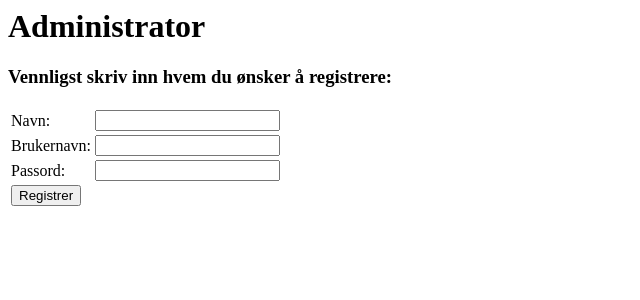
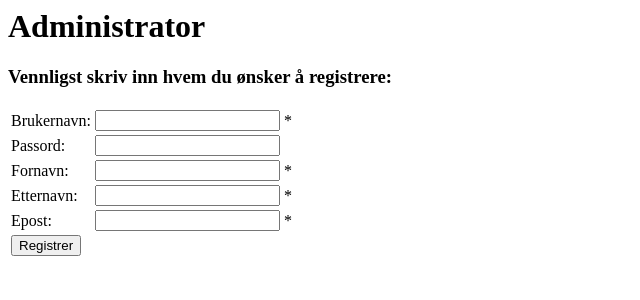
Before and after one commit to Kazhal-f/vm_ski, a PHP site: page /admin_reg.php in a window 1280 px wide. Shown: the top 300 px of the page, without its empty margins (0-640 px from the left). Run offline with PHP 8.4, Linux system fonts and the light colour scheme; the visitor is signed in with stand-in values (Sample User, id 1).

Commit message:
Admin reg

```diff
--- a/admin_reg.php
+++ b/admin_reg.php
@@ -1,36 +1,96 @@
 <?php
 session_start();
 require_once 'db.php';
+include 'test_logginn.php';
+?>
+<html>
+            <head>
+                <title>Skirennregister</title>
+                <script type="text/javascript">
+                    //ADMINREG JS REGEX
+//                    function valider_brukernavn() {
+//                        regEx = /^[a-åA-Å.\-]{3,20}$/;
+//                        OK = regEx.test(document.admin_reg.brukernavn.value);
+//                    if (!OK) {
+//                        document.getElementById("feilBrukernavn").innerHTML="Feil format i brukernavnet";
+//                        return false;
+//                    }
+//                    document.getElementById("feilBrukernavn").innerHTML="";
+//                    return true;
+//                    }
 
-//LoggInn Feilet
-If (!$_SESSION["loggetInn"]){
-    echo "Du  er ikke logget på ! Trykk her for å logge på :";
-    echo "<a href='logginn.php'>Tilbake</a>";
-    die();
+                    function valider_username() {
+                        regEx = /^[a-åA-Å.\-]{3,20}$/;
+                        OK = regEx.test(document.admin_reg.brukernavn.value);
+                    if (!OK) {
+                        document.getElementById("feilUsername").innerHTML="Feil format i brukernavnet";
+                        return false;
+                    }
+                    document.getElementById("feilUsername").innerHTML="";
+                    return true;
                     }
 
-//Logget Inn
-if ($_SESSION["loggetInn"]) {
-    echo '<html>
-            <head>
-                <title>Skirennregister</title>
+                    function valider_navn() {
+                        regEx = /^[a-åA-Å.\-]{3,20}$/;
+                        OK = regEx.test(document.admin_reg.fornavn.value);
+                    if (!OK) {
+                        document.getElementById("feilFornavn").innerHTML="Feil format i fornavnet";
+                        return false;
+                    }
+                    document.getElementById("feilFornavn").innerHTML="";
+                    return true;
+                    }
+
+                    function valider_etternavn() {
+                        regEx = /^[a-åA-Å.\-]{3,30}$/;
+                        OK = regEx.test(document.admin_reg.etternavn.value);
+                    if (!OK) {
+                        document.getElementById("feilEtternavn").innerHTML="Feil format i etternavnet";
+                        return false;
+                    }
+                    document.getElementById("feilEtternavn").innerHTML="";
+                    return true;
+                    }
+                    function valider_epost() {
+                        regEx = /^[a-zA-Z0-9._%-]+@[a-zA-Z0-9.-]+\.[a-zA-Z]{2,4}$/;
+                        OK = regEx.test(document.admin_reg.epost.value);
+                    if (!OK) {
+                        document.getElementById("feilEpost").innerHTML="Feil format i epost";
+                        return false;
+                    }
+                    document.getElementById("feilEpost").innerHTML="";
+                    return true;
+                    }
+                </script>
             </head>
             <body>
                 <h1>Administrator</h1>
                 <h3>Vennligst skriv inn hvem du ønsker å registrere:</h3>
-                <form action="" method="post">
+                <form action="" method="post" name="admin_reg">
                     <table>
                         <tr>
-                            <td>Navn:</td>
-                            <td><input type="text" name="navn"></td>
-                        </tr>
-                        <tr>
                             <td>Brukernavn:</td>
-                            <td><input type="text" name="brukernavn"></td>
+                            <td><input type="text" name="brukernavn" onchange="valider_username()"</td>
+                            <td><div id="feilUsername">*</div></td>
                         </tr>
                         <tr>
                             <td>Passord:</td>
                             <td><input type="password" name="passord"></td>
+                        </tr>
+                        <tr>
+                            <td>Fornavn:</td>
+                            <td><input type="text" name="fornavn" onchange="valider_navn()"></td>
+                            <td><div id="feilFornavn">*</div></td>
+                        </tr>
+                        <tr>
+                            <td>Etternavn:</td>
+                            <td><input type="text" name="etternavn" onChange="valider_etternavn()"></td>
+                            <td><div id="feilEtternavn">*</div></td>
+                        </tr>
+                        <tr>
+                            <td>Epost:</td>
+                            <td><input type="text" name="epost" onchange="valider_epost()"></td>
+                            <td><div id="feilEpost">*</div></td>
                         </tr>
                         <tr>
                             <td><input type="submit" name="registrer" value="Registrer"></td>
@@ -38,15 +98,42 @@ if ($_SESSION["loggetInn"]) {
                     </table>
                 </form>
             </body>
-        </html>';
+        </html>
+
+<?php
+if(isset($_POST["registrer"])) {
+    //REGEX PHP
+    $user = $_POST["brukernavn"];
+    $forN = $_POST["fornavn"];
+    $etterN = $_POST["etternavn"];
+    $email = $_POST["epost"];
+
+    $OK = TRUE;
+    if (!preg_match("/^[A-Za-z][A-Za-z0-9]{3,30}$/", $user)) {
+        echo "Feil i brukernavnet, må være mellom 3 og 30 tegn!<br/>";
+        $OK=false;
     }
-
-//Registrering av brukere
-if(isset($_POST["registrer"])) {
+    if (!preg_match("/^[A-Za-z][A-Za-z0-9]{3,30}$/", $forN)) {
+        echo "Feil i fornavnet, må være mellom 3 og 30 tegn!<br/>";
+        $OK=false;
+    }
+    if (!preg_match("/^[A-Za-z][A-Za-z0-9]{3,30}$/", $etterN)) {
+        echo "Feil i etternavnet, må være mellom 3 og 30 tegn!<br/>";
+        $OK=false;
+    }
+    if (!preg_match("/^[a-zA-Z0-9._%-]+@[a-zA-Z0-9.-]+\.[a-zA-Z]{2,4}$/", $email)) {
+        echo "Feil i epost-format!<br/>";
+        $OK=false;
+    }
+    if ($OK) {
+        //REGISTRERING AV BRUKERE
         $brukernavn = mysqli_real_escape_string($db, $_POST["brukernavn"]);
         $passord = md5($_POST["passord"]);
+        $fornavn = mysqli_real_escape_string($db, $_POST["fornavn"]);
+        $etternavn = mysqli_real_escape_string($db, $_POST["etternavn"]);
+        $epost = mysqli_real_escape_string($db, $_POST["epost"]);
 
-    $sql = "INSERT INTO 'brukere' (brukernavn, passord) VALUES ('$brukernavn', '$passord')";
+        $sql = "INSERT INTO brukere(brukernavn, passord, fornavn, etternavn, epost) VALUES ('$brukernavn', '$passord', '$fornavn', '$etternavn', '$epost')";
         $resulat = mysqli_query($db, $sql);
         if($resulat) {
             echo "Registrert";
@@ -55,4 +142,5 @@ if(isset($_POST["registrer"])) {
             echo "Feilet";
         }
     }
+}
 ?>
```
Lines whose indentation alone changed are shown as unchanged.
